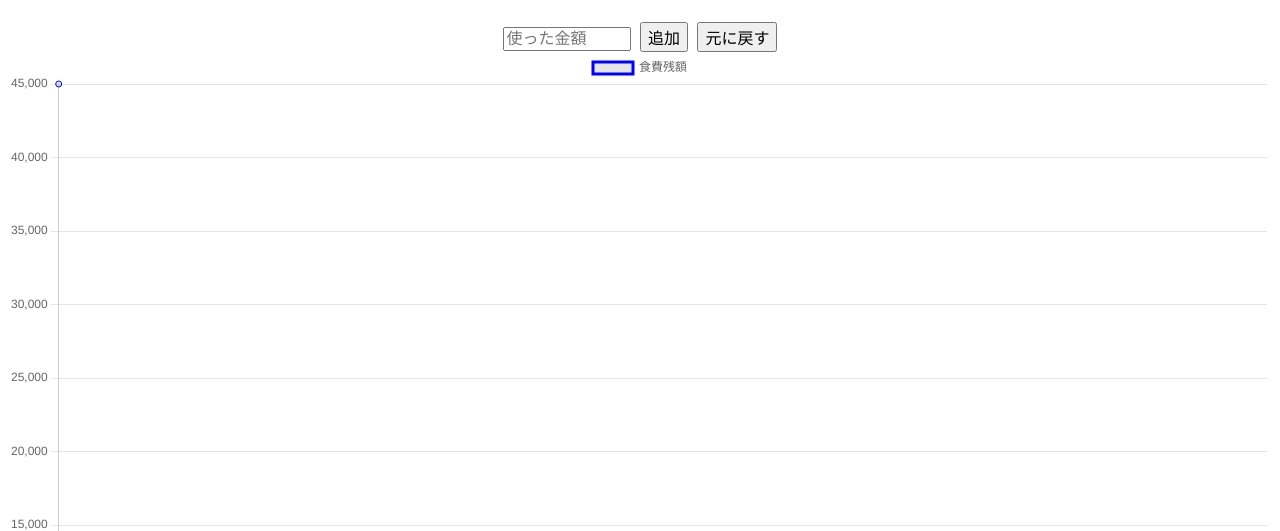
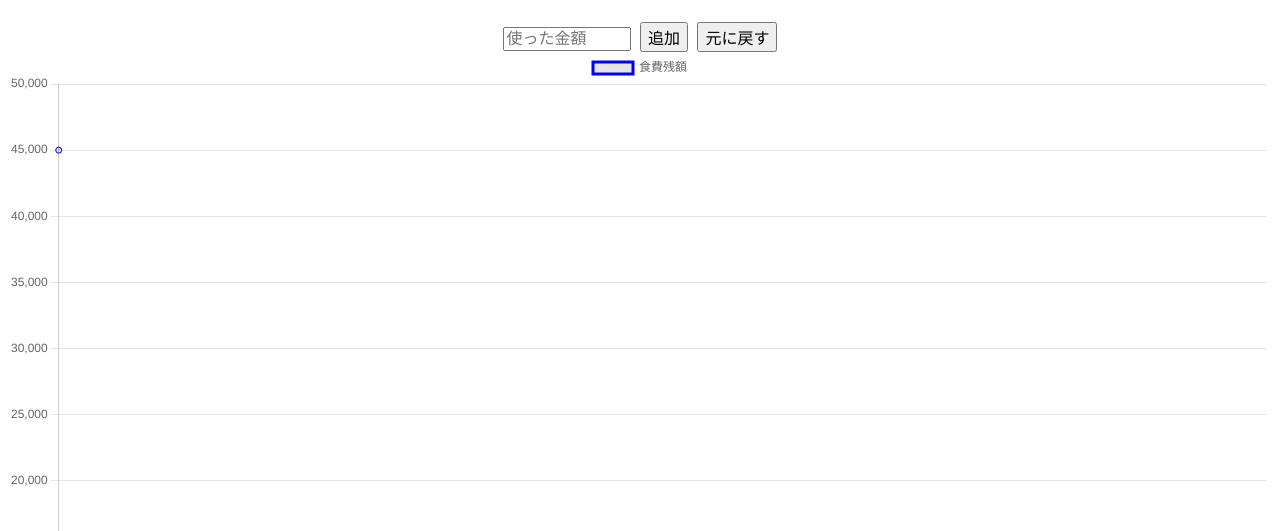
Before and after one commit to yutarouenoyama/money_management, a plain HTML site: page index.html in a window 1280 px wide. Shown: the part 269-800 px from the top of the page. Drawn offline with nearby package versions, Linux system fonts and the light colour scheme.

Commit message:
Update HTML

```diff
--- a/index.html
+++ b/index.html
@@ -106,7 +106,7 @@
     const foodChart = new Chart(ctxFood, {
       type: "line",
       data: { labels: foodLabels, datasets: [{ label: "食費残額", data: foodData, borderColor: "blue", fill: false, tension: 0.2 }] },
-      options: { scales: { y: { beginAtZero: true, suggestedMax: 45000 } } }
+      options: { scales: { y: { beginAtZero: true, suggestedMax: 50000 } } }
     });
 
     function addExpenseFood() {
@@ -205,7 +205,7 @@
     let socialSaved = localStorage.getItem(socialMonthKey);
     let socialBudget, socialLabels, socialData;
     const baseSocial = 100000; // 2025/12
-    const increasePerMonth = 30000;
+    const increasePerMonth = 60000;
     const monthsPassedSocial = (year - 2025) * 12 + (month - 12);
 
     if (socialSaved) {
```
